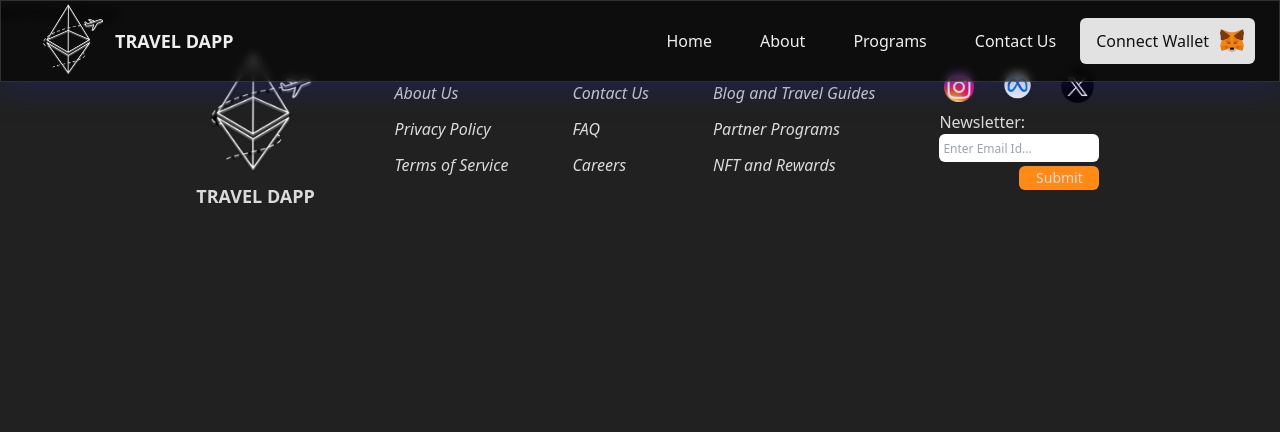
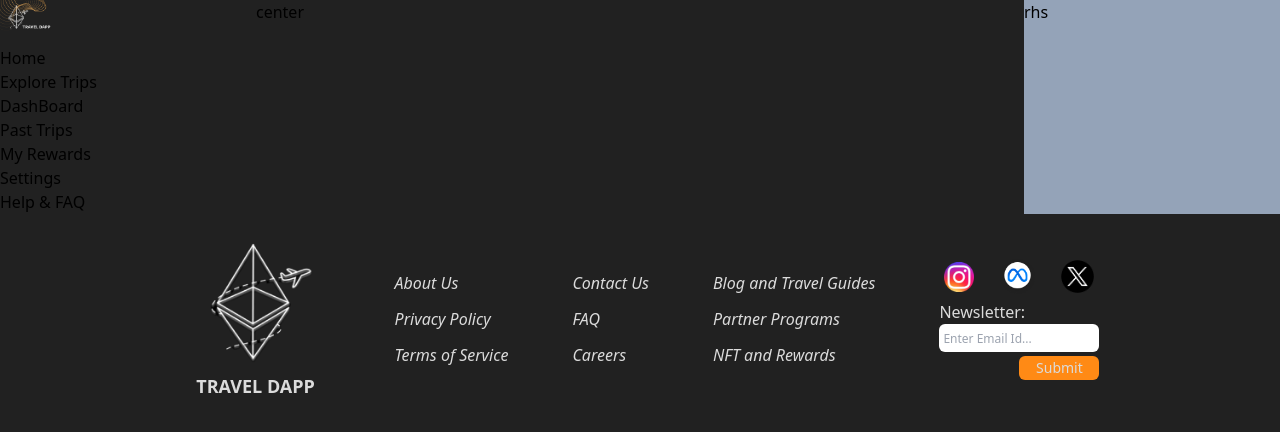
Before and after one commit to 0xLPircy/travel-dapp, a Next.js app: page /dashboard in a window 1280 px wide. Shown: the top 432 px of the page. Built offline with nearby package versions, Linux system fonts and the light colour scheme; no server answers.

Commit message:
user nav content

```diff
--- /dev/null
+++ b/app/components/UserNav.jsx
@@ -0,0 +1,27 @@
+import Image from "next/image";
+import React from "react";
+import logo from "@/assets/userNavLogo.png";
+
+const UserNav = () => {
+  return (
+    <div>
+      <div>
+        <Image height={60} width={60} src={logo} />
+      </div>
+      <div>
+        <ul>
+          <li>Home</li>
+          <li>Explore Trips</li>
+          <li>DashBoard</li>
+          <li>Past Trips</li>
+          <li>My Rewards</li>
+          <li></li>
+          <li>Settings</li>
+          <li>Help & FAQ</li>
+        </ul>
+      </div>
+    </div>
+  );
+};
+
+export default UserNav;
--- a/app/dashboard/page.jsx
+++ b/app/dashboard/page.jsx
@@ -1,9 +1,17 @@
-import React from 'react'
+import React from "react";
+import UserNav from "../components/UserNav";
 
 const DashboardPage = () => {
-    return (
-        <div>dashboardPage</div>
-    )
-}
+  return (
+    <div className="grid grid-flow-col grid-cols-5">
+      <div className="col-span-1">
+        {" "}
+        <UserNav />
+      </div>
+      <div className="col-span-3">center</div>
+      <div className="col-span-1 bg-slate-400">rhs</div>
+    </div>
+  );
+};
 
-export default DashboardPage
+export default DashboardPage;
--- a/app/layout.jsx
+++ b/app/layout.jsx
@@ -16,7 +16,6 @@ export default function RootLayout({ children }) {
     <ClerkProvider>
       <html lang="en">
         <body className="bg-[#212121] ">
-          <Nav />
           <main>{children}</main>
           <Footer />
         </body>
--- a/app/page.jsx
+++ b/app/page.jsx
@@ -8,6 +8,7 @@ import Testimonials from "./containers/testimonials";
 export default function Home() {
   return (
     <>
+      <Nav />
       <Showcase />
       <Features />
       <HowToUse />
```
Also changed, not shown: assets/userNavLogo.png (added).
